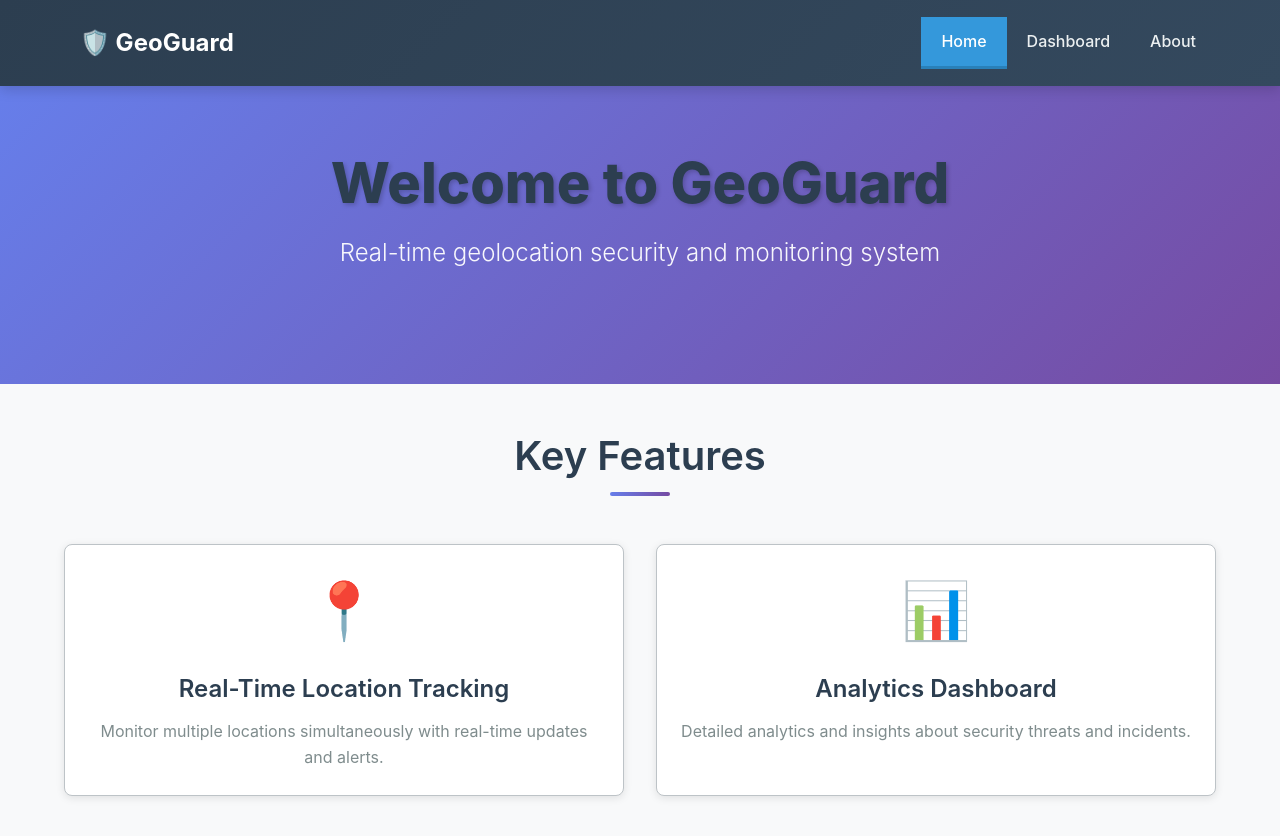
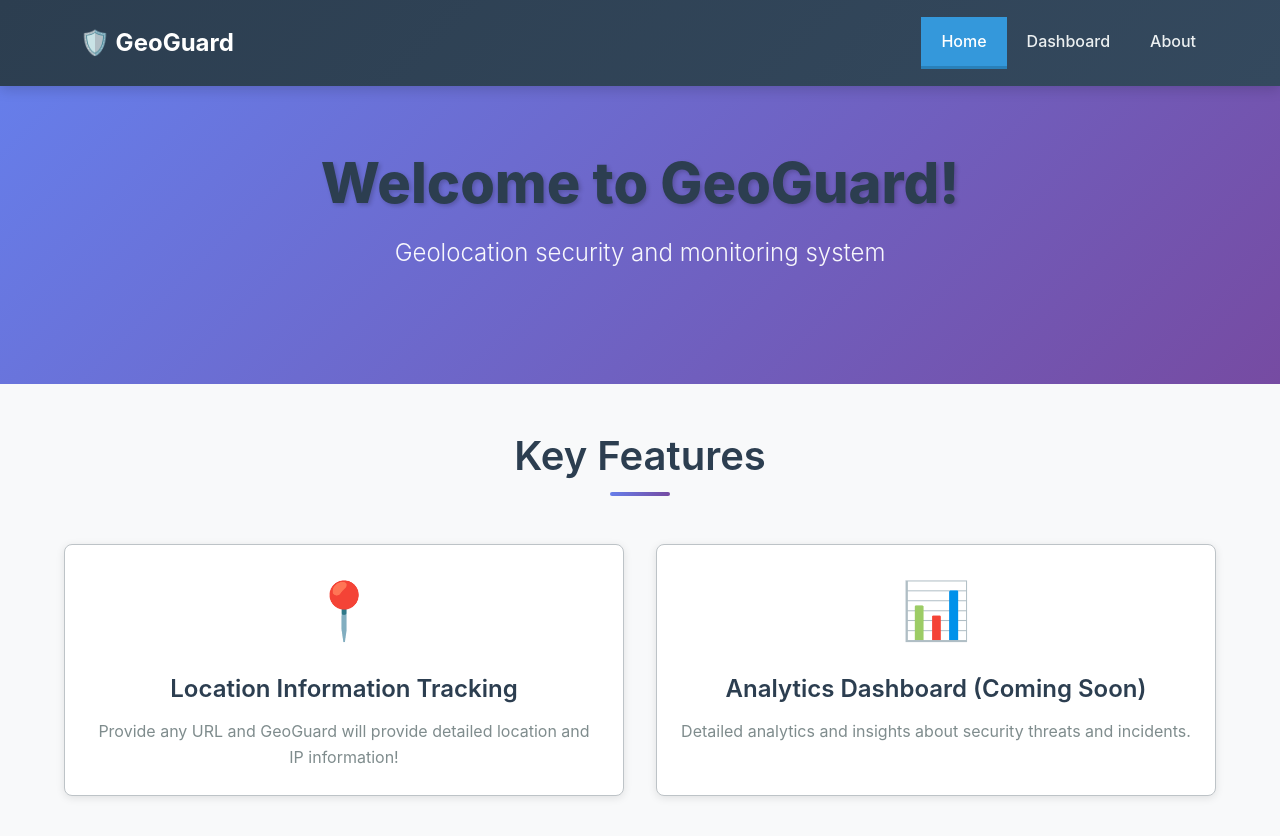
Before and after one commit to ndrewzhang/geoguard_frontend, a React (Vite) app: page / in a window 1280 px wide. Shown: the top 836 px of the page. Built offline with nearby package versions, Linux system fonts and the light colour scheme; no server answers.

Commit message:
Change text bubbles

```diff
--- a/src/pages/HomePage.tsx
+++ b/src/pages/HomePage.tsx
@@ -21,9 +21,9 @@ export function HomePage() {
       <section className="hero-section">
         <div className="container">
           <div className="hero-content">
-            <h1 className="hero-title">Welcome to GeoGuard</h1>
+            <h1 className="hero-title">Welcome to GeoGuard!</h1>
             <p className="hero-subtitle">
-              Real-time geolocation security and monitoring system
+              Geolocation security and monitoring system
             </p>
           </div>
 
@@ -38,12 +38,12 @@ export function HomePage() {
           <div className="grid grid-2">
             <div className="card feature-card">
               <div className="feature-icon">📍</div>
-              <h3>Real-Time Location Tracking</h3>
-              <p>Monitor multiple locations simultaneously with real-time updates and alerts.</p>
+              <h3>Location Information Tracking</h3>
+              <p>Provide any URL and GeoGuard will provide detailed location and IP information!</p>
             </div>
             <div className="card feature-card">
               <div className="feature-icon">📊</div>
-              <h3>Analytics Dashboard</h3>
+              <h3>Analytics Dashboard (Coming Soon)</h3>
               <p>Detailed analytics and insights about security threats and incidents.</p>
             </div>
           </div>
```
